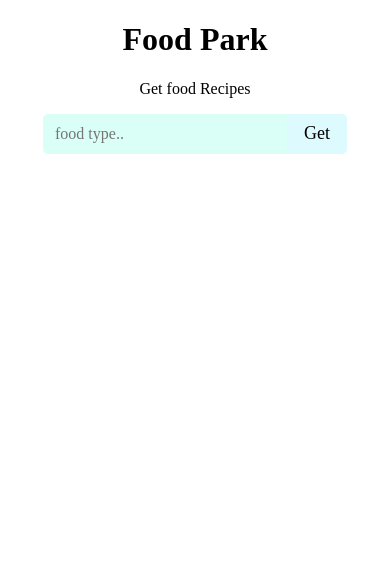
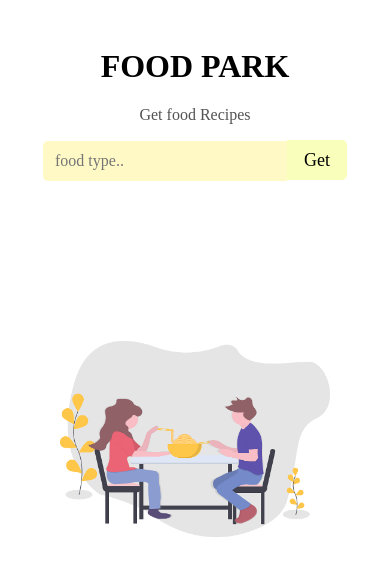
Before and after one commit to sayancoding/foodfork, a React (Create React App) app: page / in a window 390 px wide. Shown: the top 576 px of the page. Built offline with nearby package versions, Linux system fonts and the light colour scheme; a web font is replaced by a local one.

Commit message:
most complete

```diff
--- a/public/index.html
+++ b/public/index.html
@@ -2,7 +2,7 @@
 <html lang="en">
   <head>
     <meta charset="utf-8" />
-    <link rel="shortcut icon" href="../src/assets/e.ico" />
+    <link rel="shortcut icon" href="https://encrypted-tbn0.gstatic.com/images?q=tbn:ANd9GcSdLE7bleqfWm0P35n3vYhMlLqzs7xhs0XfTB7OUdMATy2OAaIQng" />
     <meta name="viewport" content="width=device-width, initial-scale=1" />
     <meta name="theme-color" content="#000000" />
     <meta
@@ -23,7 +23,7 @@
       work correctly both with client-side routing and a non-root public URL.
       Learn how to configure a non-root public URL by running `npm run build`.
     -->
-    <title>Food Fork</title>
+    <title>Food Park || Get Recipes </title>
   </head>
   <body>
     <noscript>You need to enable JavaScript to run this app.</noscript>
--- a/src/App.js
+++ b/src/App.js
@@ -3,41 +3,70 @@ import BannerText from './components/BannerText/BannerText'
 import './App.css';
 import Listing from './components/Listing/Listing'
 import LayoutLists from './components/Layout/LayoutLists'
+import Banner from './components/Banner/banner'
+
 
 const API_KEY = '25bec5831c7c295514d09b0a2e2ed89d';
+
 
 export class App extends Component {
 
   state={
     recipes:[],
-    display:true
+    display:false
   }
 
   getData =async (e) =>{
+    this.setState({display:true})
     const inputData = e.target.elements.food.value;
     e.preventDefault();
     const api_call = await fetch(
       `https://cors-anywhere.herokuapp.com/https://www.food2fork.com/api/search?key=${API_KEY}&q=${inputData}&count=21`);
     const data = await api_call.json();
-    this.setState({recipes:data.recipes,display:true})
+    this.setState({recipes:data.recipes})
     console.log(data)
+  }
+  componentDidMount(){
+    console.log(this.state.recipes.length)
   }
 
   render() {
-    let listing = <p>Loading...</p>
-    if(this.state.display){
+    let listing = <Banner/>
+    if(this.state.display)
+    {
+      if(this.state.recipes.length === 0 )
+       {listing = <h3>Loading...</h3>}
+       else{
         listing = (
           this.state.recipes.map(recipe => {
             return (
               <Listing
                 img_url={recipe.image_url}
-              title={recipe.title}
+                title={(recipe.title).length > 25 ? `${recipe.title.slice(0, 24)}...` : recipe.title}
                 publisher={recipe.publisher}
+                linked={recipe.f2f_url}
               />
             )
           })
         )
+
        }
+
+    }
+    // if(this.state.recipes.length >= 1){
+    //   listing = (
+    //     this.state.recipes.map(recipe => {
+    //       return (
+    //         <Listing
+    //           img_url={recipe.image_url}
+    //           title={(recipe.title).length > 25 ? `${recipe.title.slice(0, 24)}...` : recipe.title}
+    //           publisher={recipe.publisher}
+    //           linked={recipe.f2f_url}
+    //         />
+    //       )
+    //     })
+    //   )
+    // }
     return (
       <div className="App">
         <BannerText getData={this.getData}/>
--- /dev/null
+++ b/src/components/Banner/banner.css
@@ -0,0 +1,19 @@
+.banner{
+  margin-top: 0rem;
+  display: block;
+  width: 100vh;
+  height: 100%;
+}
+img{
+    display: block;
+    width: 100%;
+    height: 100%;
+}
+
+@media only screen and (max-width: 600px) {
+ .banner{
+   margin-top: 5rem;
+     width: 150vh;
+  height: 100%;
+ }
+}
--- /dev/null
+++ b/src/components/Banner/banner.jsx
@@ -0,0 +1,11 @@
+import React from 'react'
+import './banner.css';
+import logo from '../../assets/landing.png'
+
+const banner = (props)=>(
+   <div className="banner">
+        <img src={logo} alt="landing.."/>
+   </div>
+)
+
+export default banner;
--- /dev/null
+++ b/src/components/BannerText/BannerText.css
@@ -0,0 +1,3 @@
+.BannerText{
+    margin-top: 3rem;
+}
--- a/src/components/BannerText/BannerText.jsx
+++ b/src/components/BannerText/BannerText.jsx
@@ -1,9 +1,10 @@
 import React from 'react'
+import './BannerText.css'
 import SearchForm from '../SearchForm/searchForm'
 
 const BannerText = (props)=>(
-    <div>
-        <h1>Food Park</h1>
+    <div className="BannerText">
+        <h1 >FOOD PARK</h1>
         <p>Get food Recipes</p>
         <SearchForm getData={props.getData} />
     </div>
--- a/src/components/Layout/LayoutLists.css
+++ b/src/components/Layout/LayoutLists.css
@@ -1,6 +1,7 @@
 .Container{
     display: flex;
     flex-wrap: wrap;
-    padding: 2rem;
+    padding: 1.5rem;
+    margin-top: 2rem;
     justify-content: space-evenly;
 }
--- a/src/components/Listing/Listing.css
+++ b/src/components/Listing/Listing.css
@@ -1,12 +1,29 @@
 .Wrapper{
-    display: block;
-    box-shadow: 1px 6px 18px rgba(179, 179, 179, 0.753);
-    width: 300px;
+    text-align: center;
+    width: 280px;
+    height: 350px;
+    margin-top: 28px;
+    box-shadow: 0 5px 18px rgb(134, 134, 134);
     border-radius: 4px;
-    margin: 12px;
 }
-img{
-    border-radius: 4px 4px 0 0px;
+.Image{
     width: 100%;
-    height: 210px;
+    height: 185px;
+    border-radius: 4px 4px 0 0;
 }
+p{
+    color: rgb(83, 83, 83);
+}
+a{
+    cursor: pointer;
+    text-decoration: none;
+    color: rgb(255, 80, 80);
+
+}
+a:hover{
+    border-bottom: 1px red;
+}
+
+.Text{
+    padding-top: 25px;
+}
--- a/src/components/Listing/Listing.jsx
+++ b/src/components/Listing/Listing.jsx
@@ -1,13 +1,17 @@
 import React from 'react'
+
 import './Listing.css'
 
 const Listing = (props)=>(
-    <div className="Wrapper">
-       <img src={props.img_url} alt=""/>
-       <p>{props.title}</p>
-       <p>{props.publisher}</p>
-       <p>{props.linked}</p>
-   </div>
+
+            <div className="Wrapper">
+                <img className="Image" src={props.img_url} alt="food"/>
+                <div className="Text">
+                    <h3>{props.title}</h3>
+                    <p>'{props.publisher}'</p>
+                    <a href={props.linked}>Read More</a>
+                </div>
+            </div>
 )
 
 export default Listing;
--- a/src/components/SearchForm/searchForm.css
+++ b/src/components/SearchForm/searchForm.css
@@ -1,7 +1,7 @@
 .SearchInput{
     width: 220px ;
     height: 40px;
-    background-color: rgb(218, 255, 246);
+    background-color: rgb(255, 249, 198);
     border: none;
     padding: 0 12px;
     outline: none;
@@ -9,7 +9,7 @@
     border-radius: 5px 0px 0px 5px;
 }
 .Submit{
-    background-color: rgb(221, 251, 255);
+    background-color: rgb(249, 255, 187);
     border: none;
     outline: none;
     width: 60px ;
@@ -18,6 +18,6 @@
     border-radius: 0px 5px 5px 0px;
 }
 .Submit:hover{
-    background-color: rgb(206, 244, 255);
+    background-color: rgb(255, 226, 206);
     cursor: pointer;
 }
```
Also changed, not shown: src/App.css (line endings or trailing spaces), src/assets/landing.png (added). Lines whose indentation alone changed are shown as unchanged.
